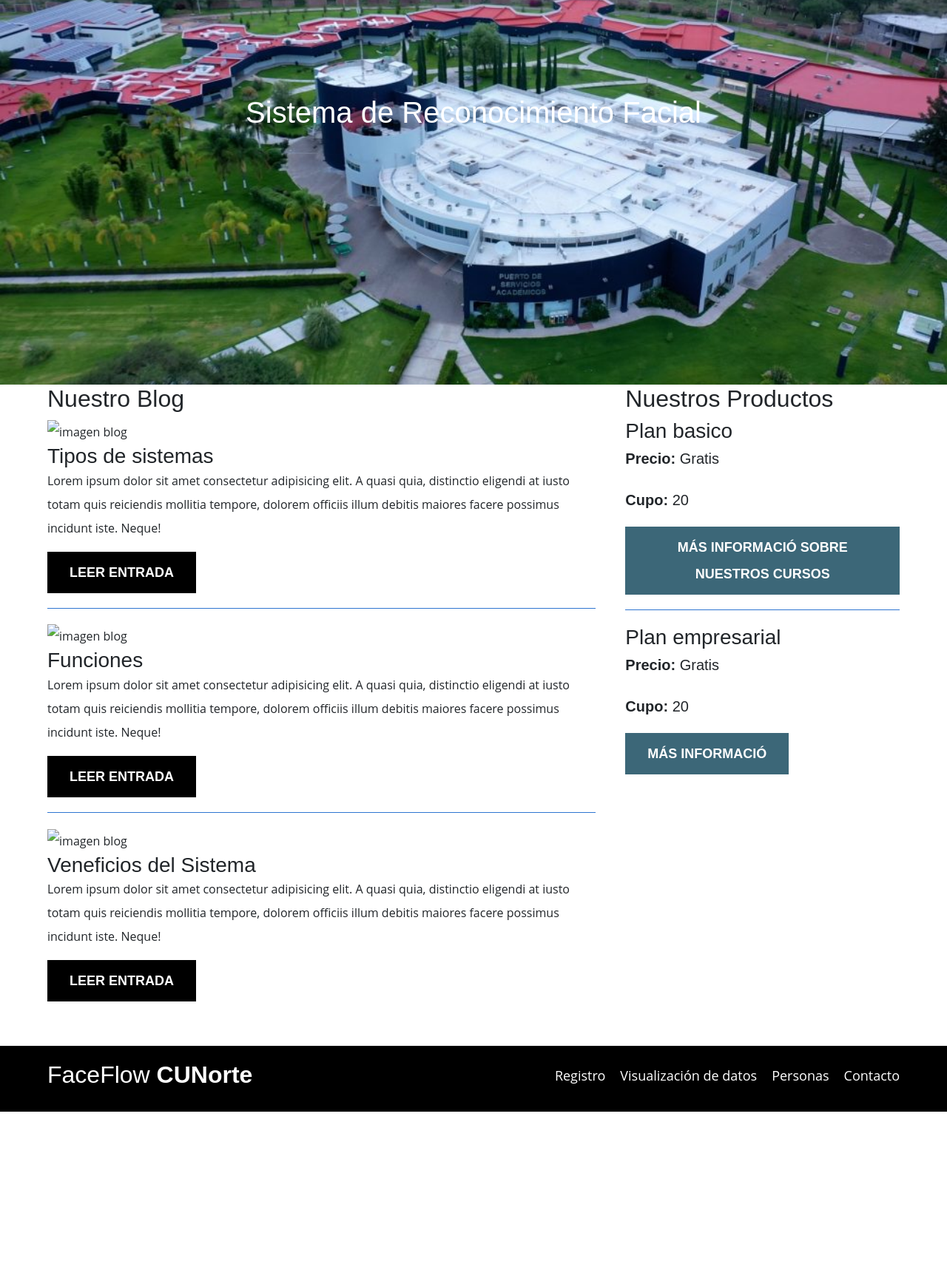
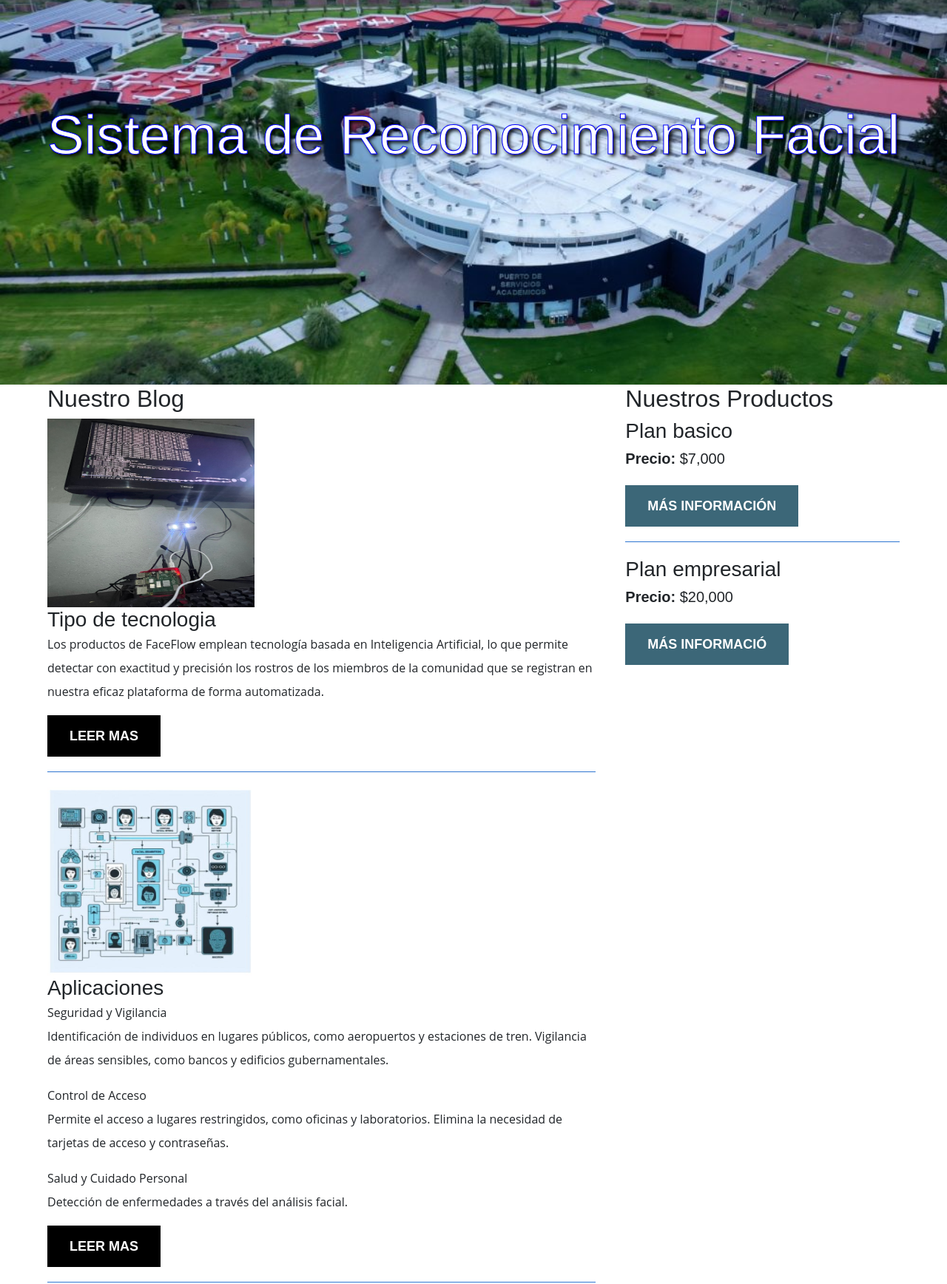
Before and after one commit to jardx666/jardx666.github.io, a plain HTML site: page index.html in a window 1280 px wide. Shown: the part 80-1816 px from the top of the page at 74% size. Before the commit the page ends 1583 px from the top, so only its background shows below. Drawn offline with nearby package versions, Linux system fonts and the light colour scheme.

Commit message:
Agregado de imagenes y diseño

```diff
--- a/css/estilos.css
+++ b/css/estilos.css
@@ -5,7 +5,7 @@
   --primario: #3c6778;
   --blanco: #ffffff;
   --negro: #000000;
-  --gris: #2e75d1;
+  --secundario: #2e75d1;
 }
 
 html {
@@ -33,7 +33,8 @@ body {
   margin: 0 auto;
 }
 
-a, a:hover {
+a,
+a:hover {
   text-decoration: none;
 }
 
@@ -50,7 +51,7 @@ h1 {
 }
 
 h2 {
-  font-size: 2.5em;
+  font-size: 2.6em;
 }
 
 h3 {
@@ -92,10 +93,13 @@ img {
   text-align: center;
   color: var(--blanco);
   margin-top: 3.125rem;
+  -webkit-text-stroke: 1px blue;
+  text-shadow: 3px 3px 5px rgba(0, 0, 0, 1);
 }
 
 @media (min-width: 768px) {
   .header__texto {
+    font-size: 1.8rem;
     margin-top: 9.375rem;
   }
 }
@@ -135,7 +139,7 @@ img {
 .navegacion__enlace {
   display: block;
   text-align: center;
-  font-size: 1.125rem;
+  font-size: 1.5rem;
   color: var(--blanco);
 }
 
@@ -148,7 +152,7 @@ img {
 }
 
 .entrada {
-  border-bottom: 1px solid var(--gris);
+  border-bottom: 1px solid var(--secundario);
   margin-bottom: 1.25rem;
 }
 
@@ -193,7 +197,7 @@ img {
 }
 
 .widget-curso {
-  border-bottom: 1px solid var(--gris);
+  border-bottom: 1px solid var(--secundario);
   margin-bottom: 1.25rem;
 }
 
@@ -225,6 +229,7 @@ img {
 /* Sobre Nosotros*/
 
 @media (min-width: 768px) {
+
   /* Grid */
   .sobre-nosotros {
     display: grid;
@@ -238,7 +243,7 @@ img {
 
 .curso {
   padding: 1.875rem 0;
-  border-bottom: 1px solid var(--gris);
+  border-bottom: 1px solid var(--secundario);
 }
 
 @media (min-width: 768px) {
@@ -286,18 +291,41 @@ img {
 }
 
 /*Contacto */
+.contacto__center {
+  display: flex;
+  justify-content: center;
+}
+
 .contacto-bg {
-  background-image: url(../img/contacto.jpg);
-  height: 25rem;
+  background-image: url(../img/Logo.jpg);
+  height: 12rem;
+  width: 12rem;
   background-size: cover;
   background-repeat: no-repeat;
 }
 
 .formulario {
   background-color: var(--blanco);
-  margin: -3.125rem auto 0 auto;
+  margin: 1rem auto 0 auto;
   width: 95%;
-  padding: 3.125rem;
+  padding: 1.5rem;
+}
+
+@media (min-width: 768px) {
+  .contacto-bg {
+    background-image: url(../img/Logo.jpg);
+    height: 30rem;
+    width: 30rem;
+    background-size: cover;
+    background-repeat: no-repeat;
+  }
+
+  .formulario {
+    background-color: var(--blanco);
+    margin: 1rem auto 0 auto;
+    width: 95%;
+    padding: 1.5rem;
+  }
 }
 
 .campo {
@@ -313,7 +341,7 @@ img {
 
 .campo__field {
   flex: 1;
-  border: 1px solid var(--gris);
+  border: 1px solid var(--secundario);
 }
 
 .campo__field--textarea {
--- a/index.html
+++ b/index.html
@@ -39,50 +39,50 @@
 
       <article class="entrada">
         <div class="entrada__imagen">
-          <picture>
-            <source loading="lazy" srcset="img/blog1.webp" type="image/webp">
-            <img loading="lazy" src="img/blog1.jpg" alt="imagen blog">
-          </picture>
+          <img loading="lazy" src="img/hardware.jpg" alt="hardware" height="255px" width="280px">
         </div>
         <div class="entrada__contenido">
-          <h4 class="no-margin">Tipos de sistemas</h4>
-          <p>Lorem ipsum dolor sit amet consectetur adipisicing elit. A quasi quia, distinctio eligendi at
-            iusto totam quis reiciendis mollitia tempore, dolorem officiis illum debitis maiores facere
-            possimus incidunt iste. Neque!
+          <h4 class="no-margin">Tipo de tecnologia</h4>
+          <p>Los productos de FaceFlow emplean tecnología basada en Inteligencia Artificial, lo que permite detectar con
+            exactitud y precisión los rostros de los miembros de la comunidad que se registran en nuestra eficaz
+            plataforma de forma automatizada.
           </p>
-          <a href="entrada.html" class="boton boton--primario">Leer Entrada</a>
+          <a href="#" class="boton boton--primario">Leer Mas</a>
         </div>
       </article>
       <article class="entrada">
         <div class="entrada__imagen">
-          <picture>
-            <source loading="lazy" srcset="img/blog2.webp" type="image/webp">
-            <img loading="lazy" src="img/blog2.jpg" alt="imagen blog">
-          </picture>
+          <img loading="lazy" src="img/sistema.jpg" alt="Sistema" height="255px" width="280px">
         </div>
         <div class="entrada__contenido">
-          <h4 class="no-margin">Funciones</h4>
-          <p>Lorem ipsum dolor sit amet consectetur adipisicing elit. A quasi quia, distinctio eligendi at
-            iusto totam quis reiciendis mollitia tempore, dolorem officiis illum debitis maiores facere
-            possimus incidunt iste. Neque!
+          <h4 class="no-margin">Aplicaciones</h4>
+          <p>Seguridad y Vigilancia <br>
+            Identificación de individuos en lugares públicos, como aeropuertos y estaciones de tren.
+            Vigilancia de áreas sensibles, como bancos y edificios gubernamentales.
           </p>
-          <a href="entrada.html" class="boton boton--primario">Leer Entrada</a>
+          <p>Control de Acceso<br>
+            Permite el acceso a lugares restringidos, como oficinas y laboratorios.
+            Elimina la necesidad de tarjetas de acceso y contraseñas.
+          </p>
+          <p>Salud y Cuidado Personal<br>
+            Detección de enfermedades a través del análisis facial.</p>
+          <a href="#" class="boton boton--primario">Leer Mas</a>
         </div>
       </article>
       <article class="entrada">
         <div class="entrada__imagen">
-          <picture>
-            <source loading="lazy" srcset="img/blog3.webp" type="image/webp">
-            <img loading="lazy" src="img/blog3.jpg" alt="imagen blog">
-          </picture>
+          <img loading="lazy" src="img/jeff.jpg" alt="imagen" height="255px" width="280px">
         </div>
         <div class="entrada__contenido">
-          <h4 class="no-margin">Veneficios del Sistema</h4>
-          <p>Lorem ipsum dolor sit amet consectetur adipisicing elit. A quasi quia, distinctio eligendi at
-            iusto totam quis reiciendis mollitia tempore, dolorem officiis illum debitis maiores facere
-            possimus incidunt iste. Neque!
+          <h4 class="no-margin">Beneficios del Sistema</h4>
+          <p>Mayor seguridad <br>
+            Los sistemas de FaceFlow son mucho más seguros que los sistemas tradicionales. Esto se
+            debe a que los rasgos faciales son únicos e imposibles de falsificar.
           </p>
-          <a href="entrada.html" class="boton boton--primario">Leer Entrada</a>
+          <p>Mayor velocidad<br>
+            Nuestros productos son mucho más rápidos que los sistemas tradicionales. Esto se debe a que
+            nuestra tecnología puede procesar grandes cantidades de datos en tiempo real.</p>
+          <a href="#" class="boton boton--primario">Leer Entrada</a>
         </div>
       </article>
     </main>
@@ -93,22 +93,16 @@
         <li class="widget-curso">
           <h4 class="no-margin">Plan basico</h4>
           <p class="widget-curso__label">Precio:
-            <span class="widget-curso__info">Gratis</span>
+            <span class="widget-curso__info">$7,000</span>
           </p>
-          <p class="widget-curso__label">Cupo:
-            <span class="widget-curso__info">20</span>
-          </p>
-          <a href="entrada.html" class="boton boton--secundario">Más Informació sobre nuestros cursos</a>
+          <a href="#" class="boton boton--secundario">Más información</a>
         </li>
         <li class="widget-curso">
           <h4 class="no-margin">Plan empresarial</h4>
           <p class="widget-curso__label">Precio:
-            <span class="widget-curso__info">Gratis</span>
+            <span class="widget-curso__info">$20,000</span>
           </p>
-          <p class="widget-curso__label">Cupo:
-            <span class="widget-curso__info">20</span>
-          </p>
-          <a href="entrada.html" class="boton boton--secundario">Más Informació</a>
+          <a href="#" class="boton boton--secundario">Más Informació</a>
         </li>
       </ul>
     </aside>
```
Also changed, not shown: contacto.html (+5 -2 lines), visualizador.html (+1 -1 lines), img/Logo.jpg (added), img/hardware.jpg (added), img/jeff.jpg (added), img/sistema.jpg (added). Lines whose indentation alone changed are shown as unchanged.
